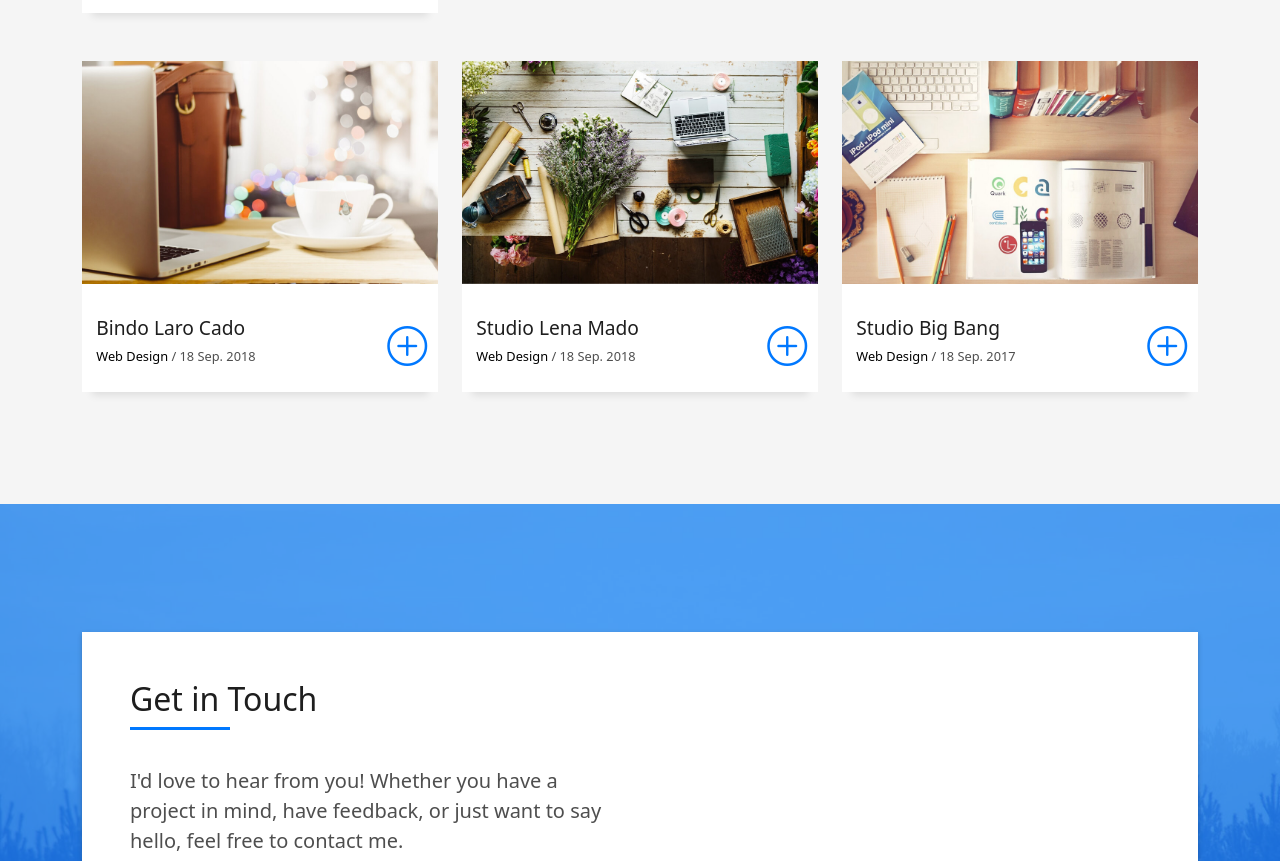
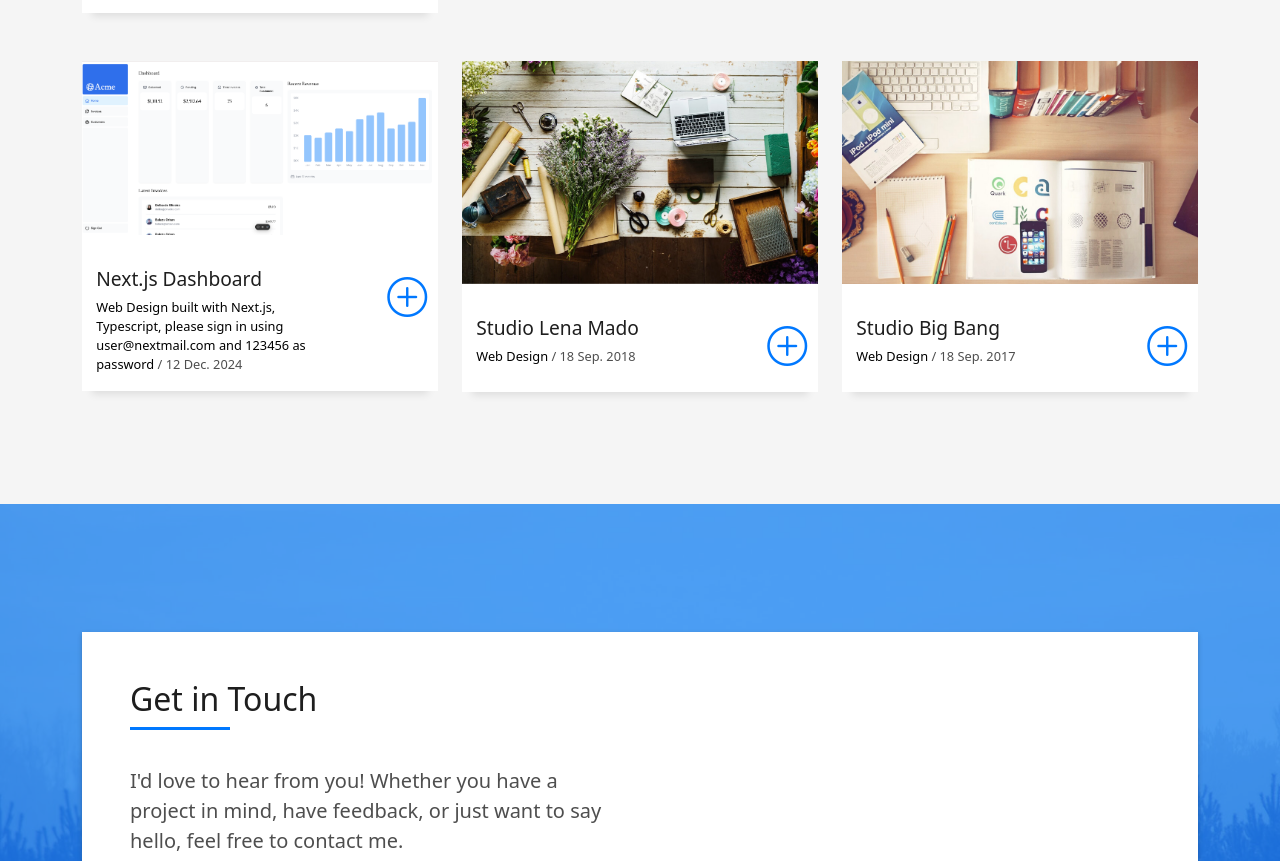
Before and after one commit to Borisresonance/Updatedporfolio, a plain HTML site: page index.html in a window 1280 px wide. Shown: the part 3074-3935 px from the top of the page. Drawn offline with Linux system fonts and the light colour scheme.

Commit message:
added the new next.js website

```diff
--- a/index.html
+++ b/index.html
@@ -303,22 +303,22 @@
           </div>
           <div class="col-md-4">
             <div class="work-box">
-              <a href="assets/img/work-4.jpg" data-gallery="portfolioGallery" class="portfolio-lightbox">
+              <a href="assets/img/Dashboard.PNG" data-gallery="portfolioGallery" class="portfolio-lightbox">
                 <div class="work-img">
-                  <img src="assets/img/work-4.jpg" alt="" class="img-fluid">
+                  <img src="assets/img/Dashboard.PNG" alt="" class="img-fluid">
                 </div>
               </a>
               <div class="work-content">
                 <div class="row">
                   <div class="col-sm-8">
-                    <h2 class="w-title">Bindo Laro Cado</h2>
+                    <h2 class="w-title">Next.js Dashboard</h2>
                     <div class="w-more">
-                      <span class="w-ctegory">Web Design</span> / <span class="w-date">18 Sep. 2018</span>
+                      <span class="w-ctegory">Web Design built with Next.js, Typescript, please sign in using user@nextmail.com and 123456 as password</span> / <span class="w-date">12 Dec. 2024</span>
                     </div>
                   </div>
                   <div class="col-sm-4">
                     <div class="w-like">
-                      <a href="portfolio-details.html"> <span class="bi bi-plus-circle"></span></a>
+                      <a href="https://dashboard-pearl-mu.vercel.app/dashboard"> <span class="bi bi-plus-circle"></span></a>
                     </div>
                   </div>
                 </div>
```
Also changed, not shown: assets/img/Dashboard.PNG (added).
